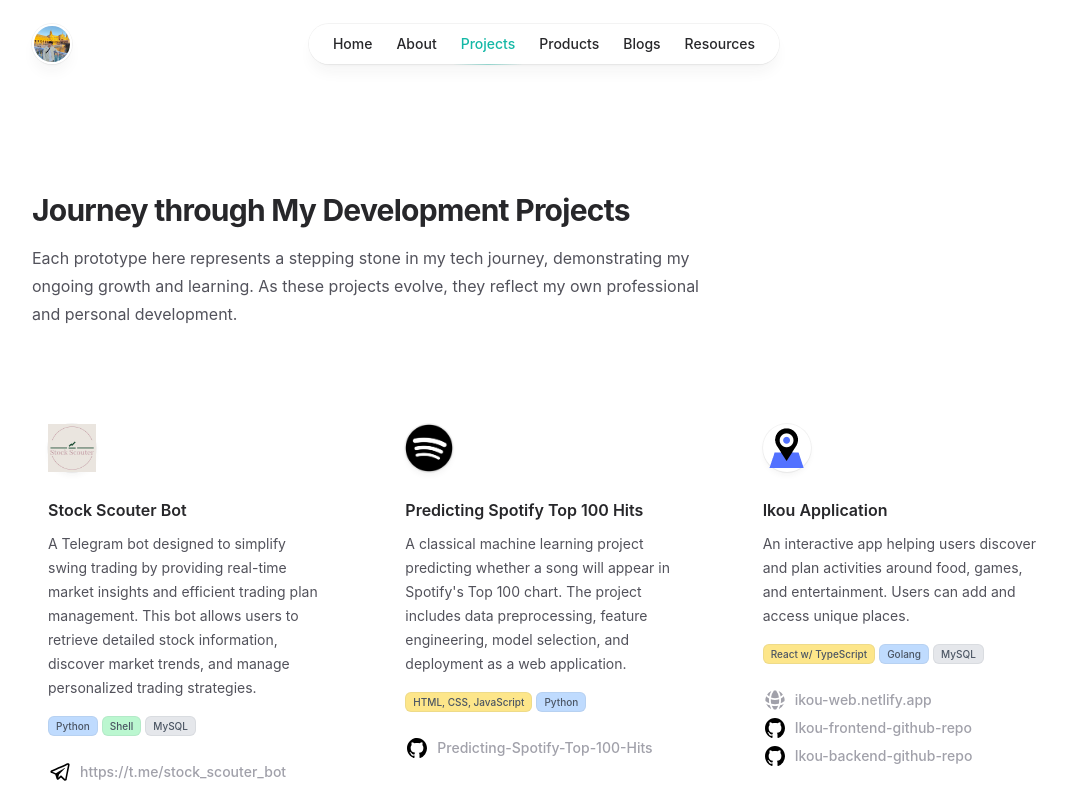
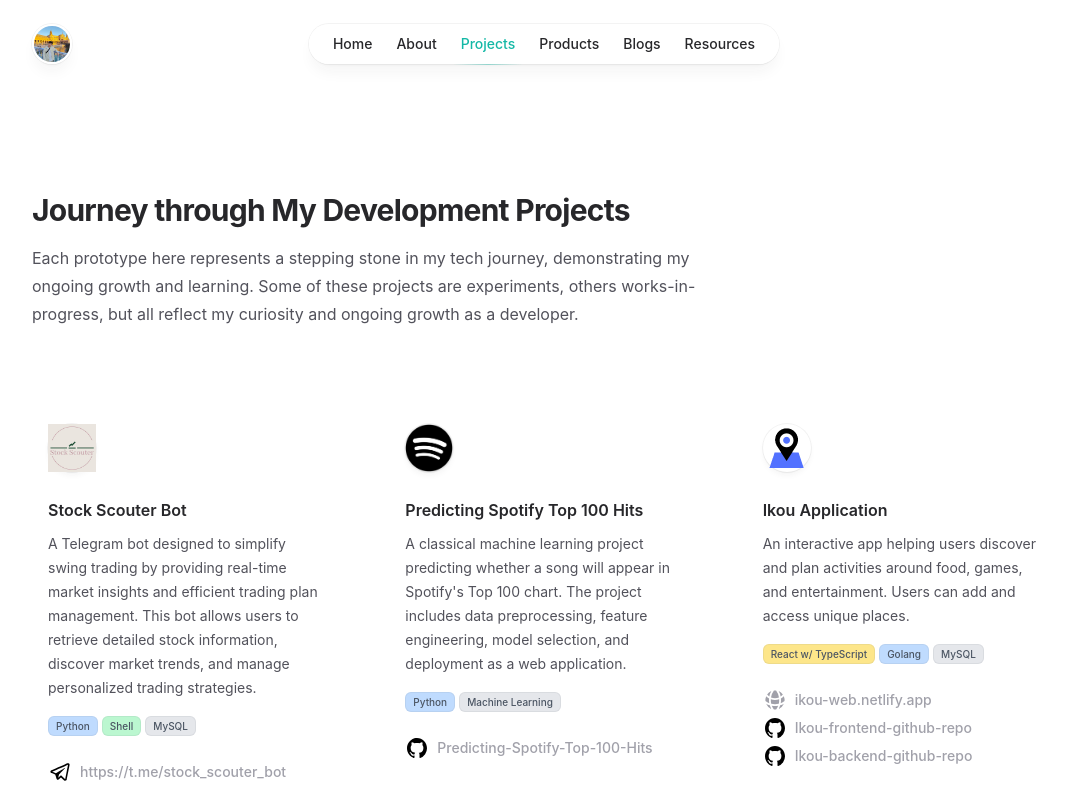
Before and after one commit to ngfenglong/with-zell, a Next.js app: page /projects in a window 1280 px wide. Shown: the top 800 px of the page, without its empty margins (96-1161 px from the left). Built offline with nearby package versions, Linux system fonts and the light colour scheme.

Commit message:
edit project page content

```diff
--- a/src/constants/projects-details.js
+++ b/src/constants/projects-details.js
@@ -32,8 +32,8 @@
     description:
       "A classical machine learning project predicting whether a song will appear in Spotify's Top 100 chart. The project includes data preprocessing, feature engineering, model selection, and deployment as a web application.",
     technology: {
-      frontend: "HTML, CSS, JavaScript",
       backend: "Python",
+      database: "Machine Learning",
     },
     link: {
         href: "https://github.com/ngfenglong/Predicting-Spotify-Top-100-Hits",
--- a/src/pages/projects/index.jsx
+++ b/src/pages/projects/index.jsx
@@ -15,7 +15,7 @@
       <Container className="mt-16 sm:mt-32">
         <PageIntro
           title="Journey through My Development Projects"
-          intro={`Each prototype here represents a stepping stone in my tech journey, demonstrating my ongoing growth and learning. As these projects evolve, they reflect my own professional and personal development.`}
+          intro={`Each prototype here represents a stepping stone in my tech journey, demonstrating my ongoing growth and learning. Some of these projects are experiments, others works-in-progress, but all reflect my curiosity and ongoing growth as a developer.`}
         ></PageIntro>
         <div className="grid grid-cols-1 gap-x-12 gap-y-16 sm:grid-cols-2 lg:grid-cols-3">
           {PROJECTS.map((project) => {
```
